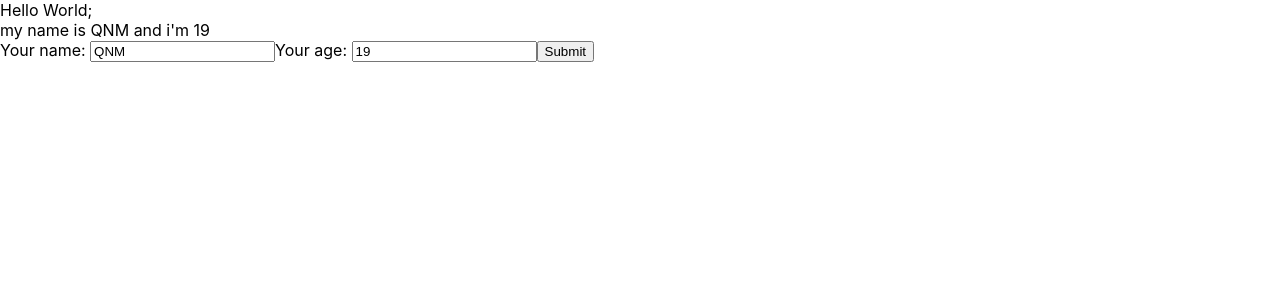
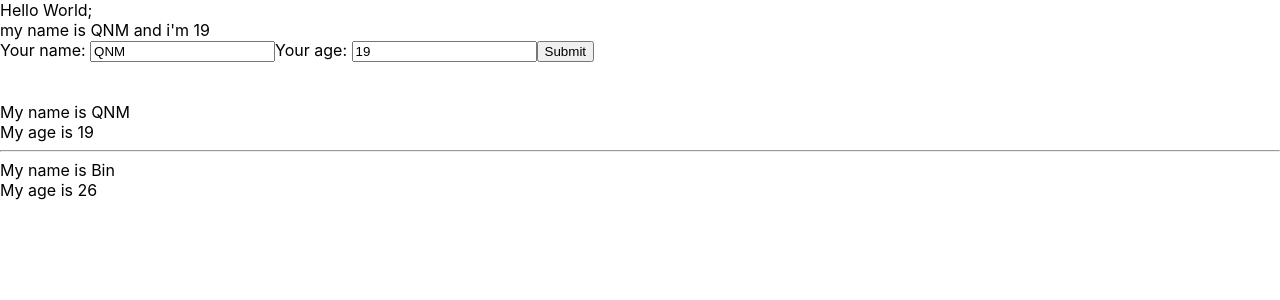
Before and after one commit to MinhQuangNguyen321/react-learning-chapter-3, a React (Create React App) app: page / in a window 1280 px wide. Shown: the top 300 px of the page. Built offline with nearby package versions, Linux system fonts and the light colour scheme.

Commit message:
lesson 23

```diff
--- /dev/null
+++ b/src/components/DisplayInfor.js
@@ -0,0 +1,16 @@
+import React from "react";
+
+class DisplayInfor extends React.Component {
+  render() {
+    const { age, name } = this.props;
+
+    return (
+      <div>
+        <div>My name is {name}</div>
+        <div>My age is {age}</div>
+      </div>
+    );
+  }
+}
+
+export default DisplayInfor;
--- a/src/components/MyComponent.js
+++ b/src/components/MyComponent.js
@@ -1,11 +1,18 @@
 import React from "react";
 import UserInfor from "./UserInfor";
+import DisplayInfor from "./DisplayInfor";
 
 class MyComponent extends React.Component {
   render() {
+    const myInfor = ["ab", "b", "c"];
     return (
       <div>
         <UserInfor />
+        <br />
+        <br />
+        <DisplayInfor name="QNM" age="19" />
+        <hr></hr>
+        <DisplayInfor name={"Bin"} age={26} myInfor={myInfor} />
       </div>
     );
   }
```
